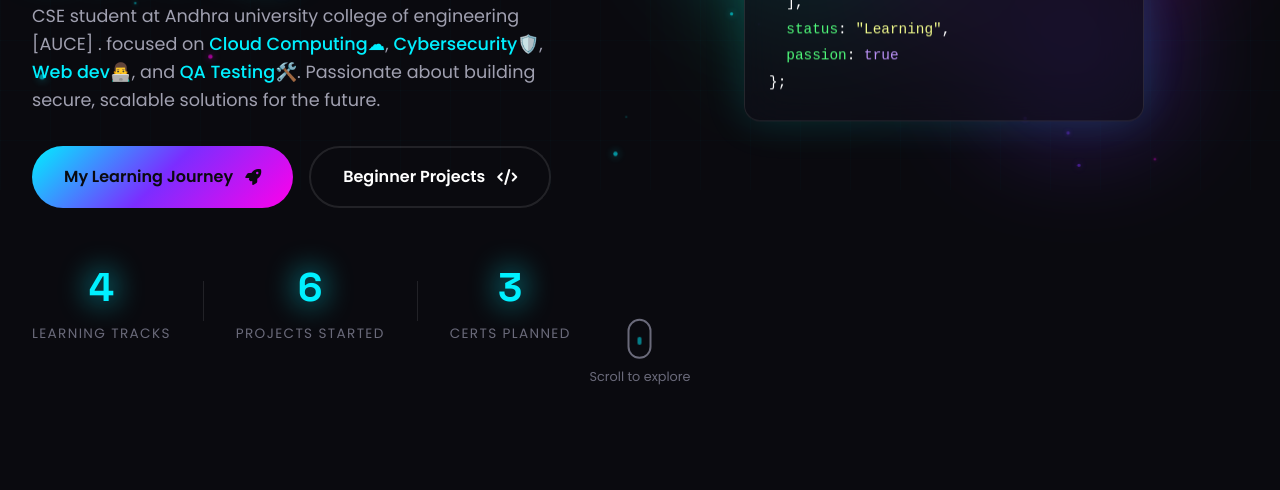
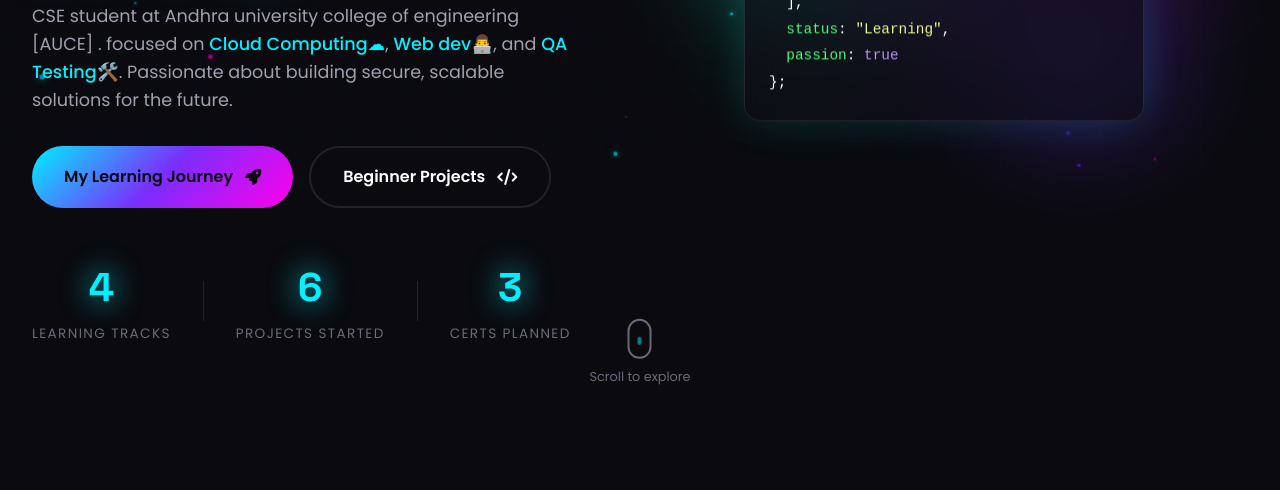
Before and after one commit to paul2k724-web/portfolio-1, a plain HTML site: page index.html in a window 1280 px wide. Shown: the part 610-1100 px from the top of the page. Drawn offline with Linux system fonts and the light colour scheme.

```diff
--- a/index.html
+++ b/index.html
@@ -53,7 +53,7 @@
             </h1>
             <p class="hero-subtitle animate-on-scroll">
                CSE student at Andhra university college of engineering [AUCE] .  focused on <span class="highlight">Cloud Computing☁︎</span>,
-                <span class="highlight">Cybersecurity🛡️</span>, <span class="highlight">Web dev👨‍💻</span>,
+               <span class="highlight">Web dev👨‍💻</span>,
                 and <span class="highlight">QA Testing🛠️</span>. Passionate about building secure,
                 scalable solutions for the future.
             </p>
```
